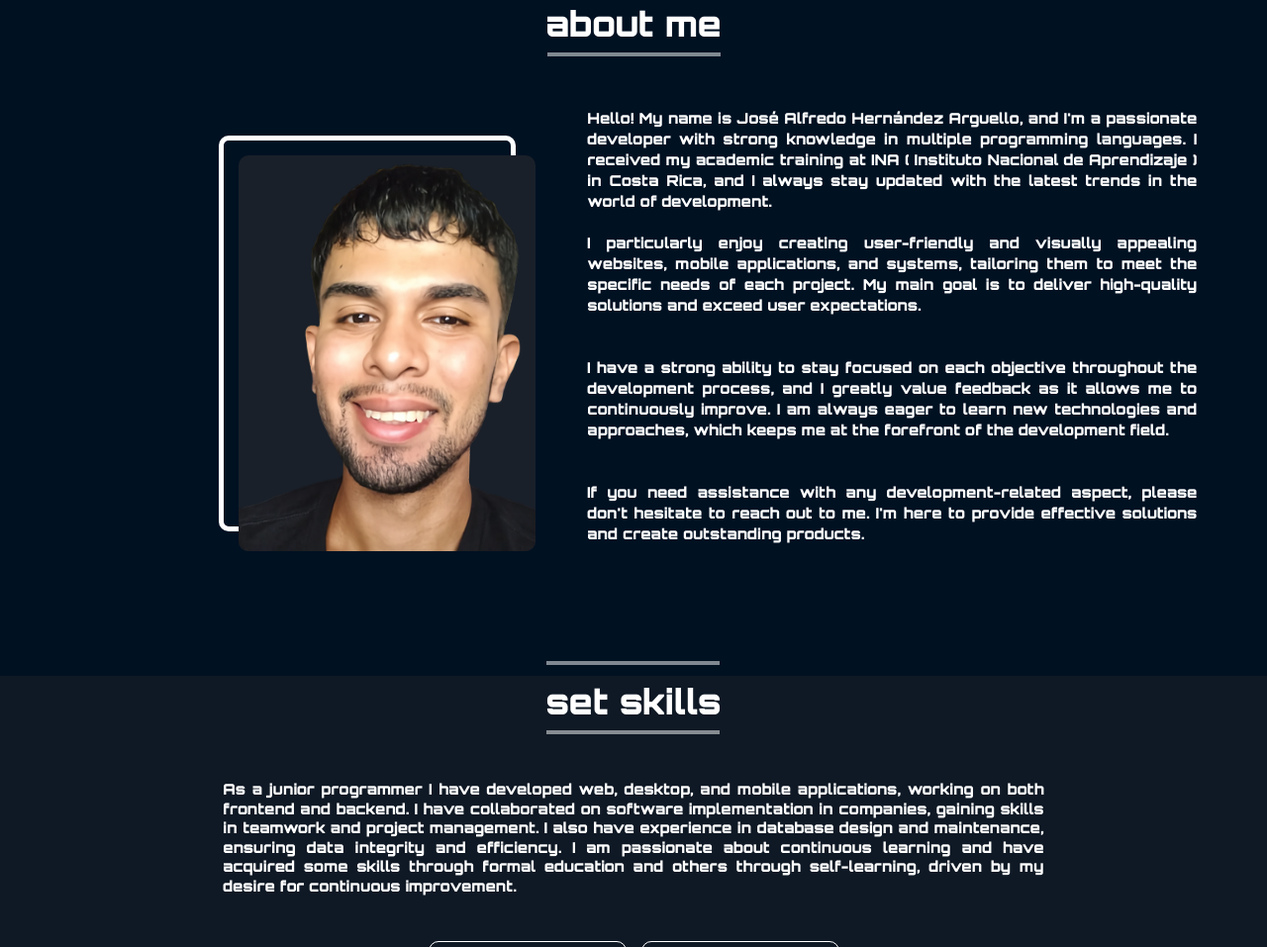
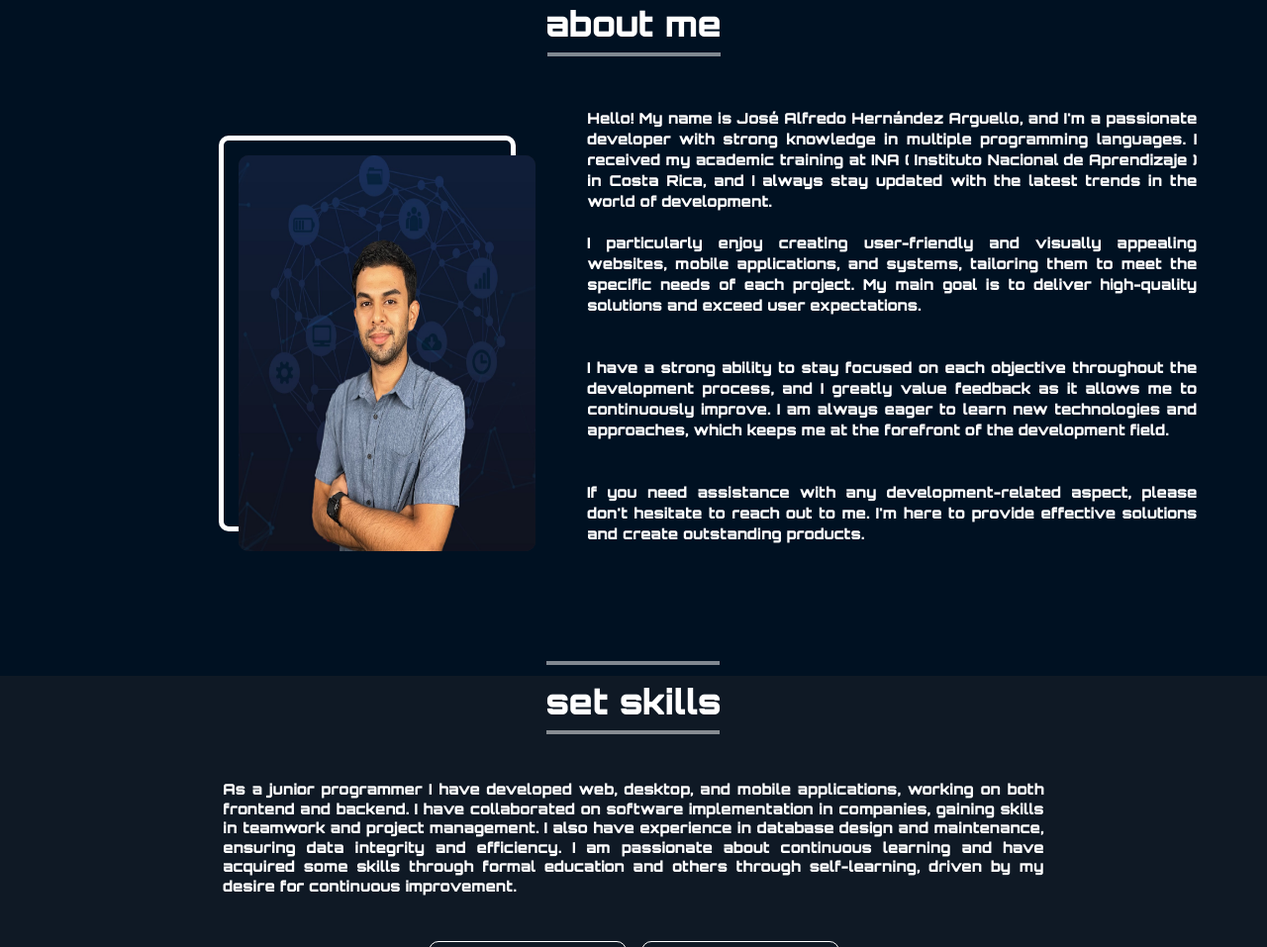
Before and after one commit to joseaha/joseaha.github.io, a plain HTML site: page index.html in a window 1280 px wide. Shown: the part 1017-1974 px from the top of the page at 99% size. Drawn offline with nearby package versions, Linux system fonts and the light colour scheme; a script that the page names is missing.

Commit message:
Update index.html
cambio foto perfil

```diff
--- a/index.html
+++ b/index.html
@@ -76,7 +76,7 @@
                 <div id="contenedor_foto_perfil"
                     class="col-sm-12 col-md-12 col-lg-4 col-xl-4 col-xxl-4 d-flex align-self-end justify-content-end me-5 m-5">
                     <div id="foto_perfil">
-                        <img src="IMG/foto_perfil-transformed.png">
+                        <img src="IMG/Imagen de WhatsApp 2024-06-06 a las 13.24.42_2d665938.jpg">
                     </div>
                     <div id="marco_foto"></div>
                 </div>
```
